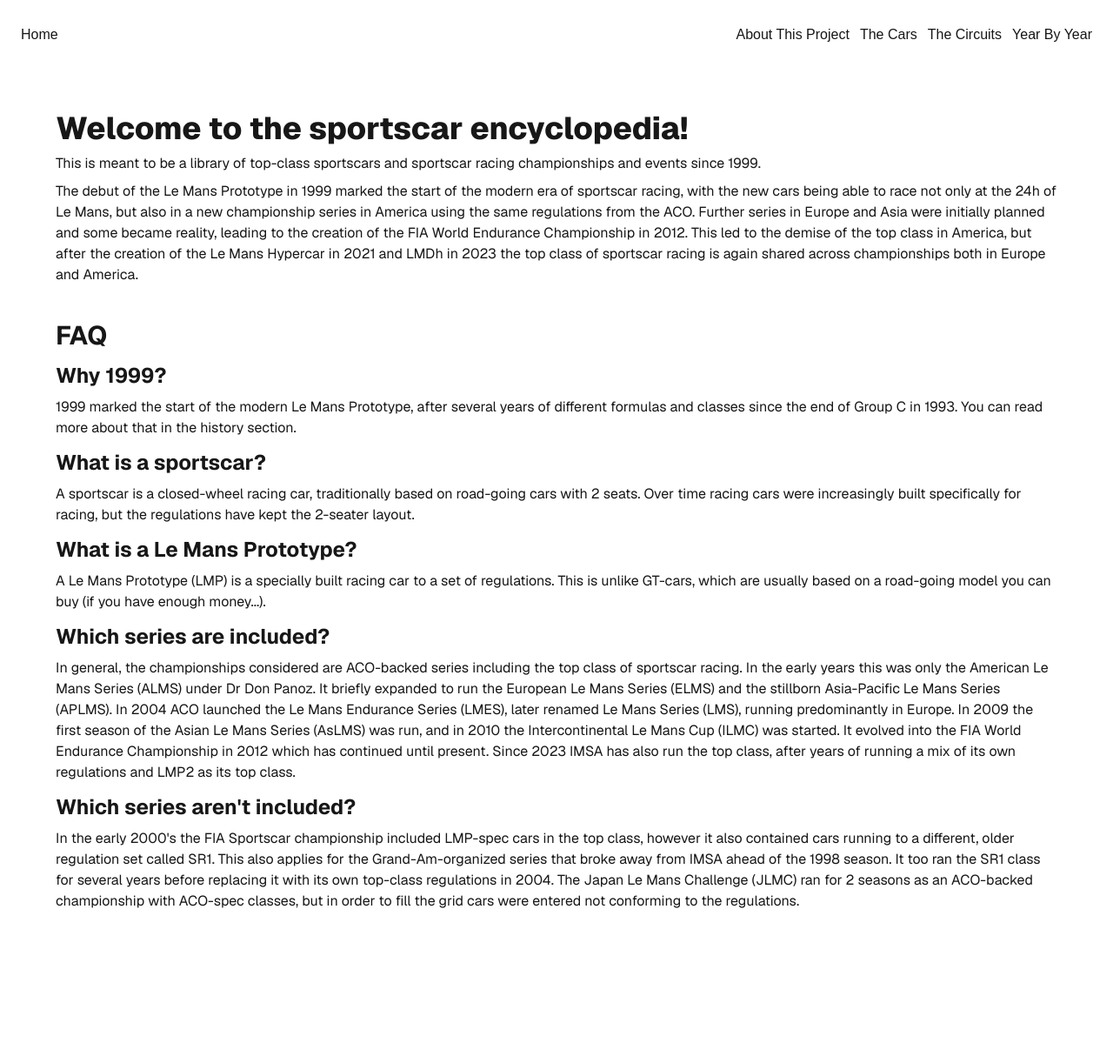
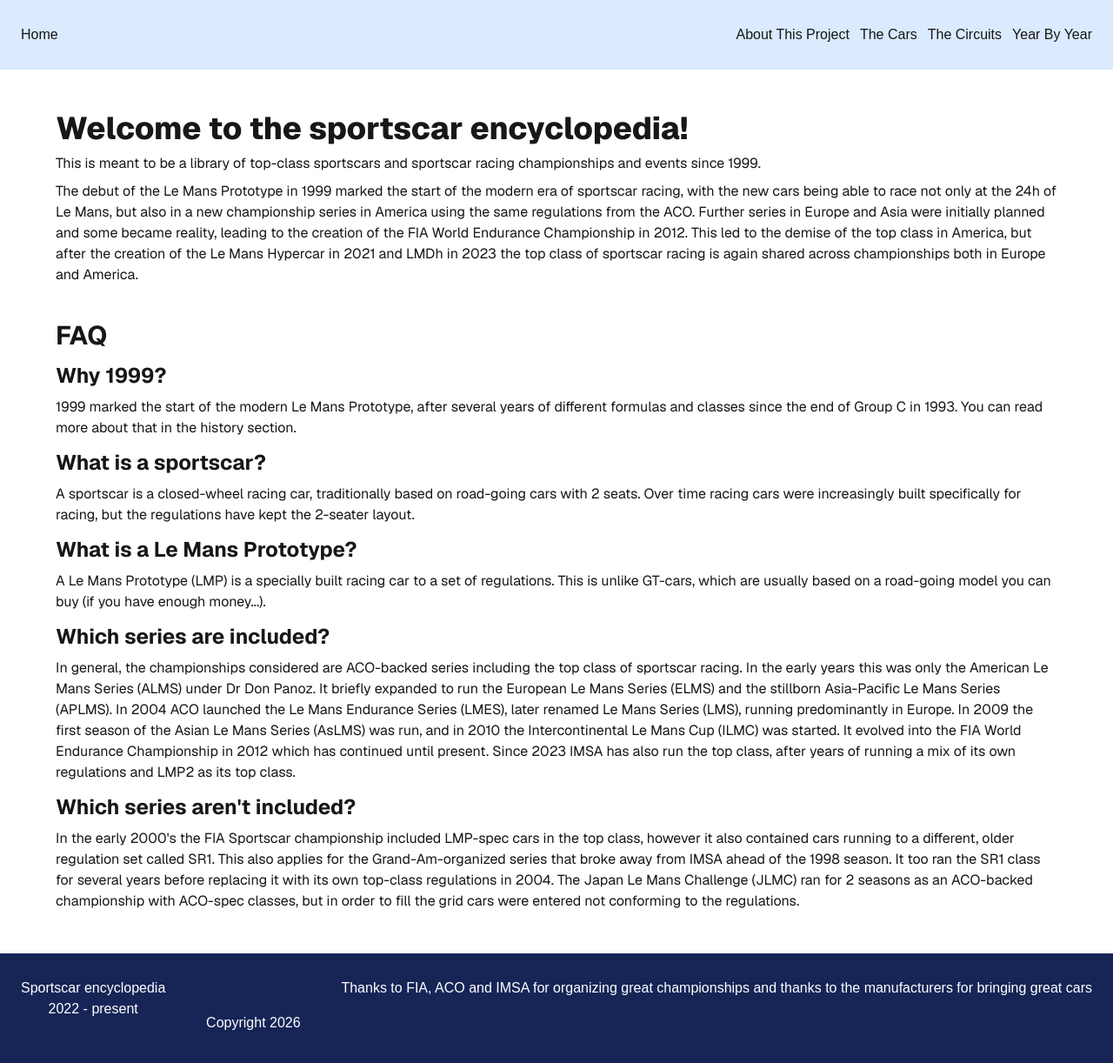
Before and after one commit to RasmusKodehode/sportscar-encyclopedia, a Next.js app: page / in a window 1280 px wide. Shown: the top 1222 px of the page at 87% size. Before the commit the page ends 1096 px from the top, so only its background shows below. Built offline with nearby package versions, Linux system fonts and the light colour scheme.

Commit message:
added footer

```diff
--- a/app/layout.tsx
+++ b/app/layout.tsx
@@ -2,6 +2,7 @@
 import { Geist, Geist_Mono } from "next/font/google";
 import "./globals.css";
 import NavBar from "@/components/NavBar";
+import Footer from "@/components/Footer";
 
 const geistSans = Geist({
   variable: "--font-geist-sans",
@@ -31,6 +32,7 @@
       <body className="min-h-full flex flex-col">
         <NavBar />
         {children}
+        <Footer />
       </body>
     </html>
   );
--- /dev/null
+++ b/components/Footer.tsx
@@ -0,0 +1,23 @@
+"use client";
+
+import Link from "next/link";
+
+export default function Footer() {
+  return (
+    <div className="flex flex-row justify-between w-full h-40 px-6 py-7 bg-blue-950 text-white">
+      <div className="flex flex-col items-center">
+        <p>Sportscar encyclopedia</p>
+        <p>2022 - present</p>
+      </div>
+      <div className="flex flex-col justify-center items-end">
+        <p>Copyright 2026</p>
+      </div>
+      <div className="flex flex-col justify-baseline">
+        <p>
+          Thanks to FIA, ACO and IMSA for organizing great championships and
+          thanks to the manufacturers for bringing great cars
+        </p>
+      </div>
+    </div>
+  );
+}
--- a/components/NavBar.tsx
+++ b/components/NavBar.tsx
@@ -6,7 +6,7 @@
 
 export default function NavBar() {
   return (
-    <div className="flex flex-row justify-between w-full h-20 px-6 py-7 bg-primary">
+    <div className="flex flex-row justify-between w-full h-20 px-6 py-7 bg-blue-100">
       <Link href="/">Home</Link>
       <div className="flex md:hidden">
         <HamburgerMenu />
```
